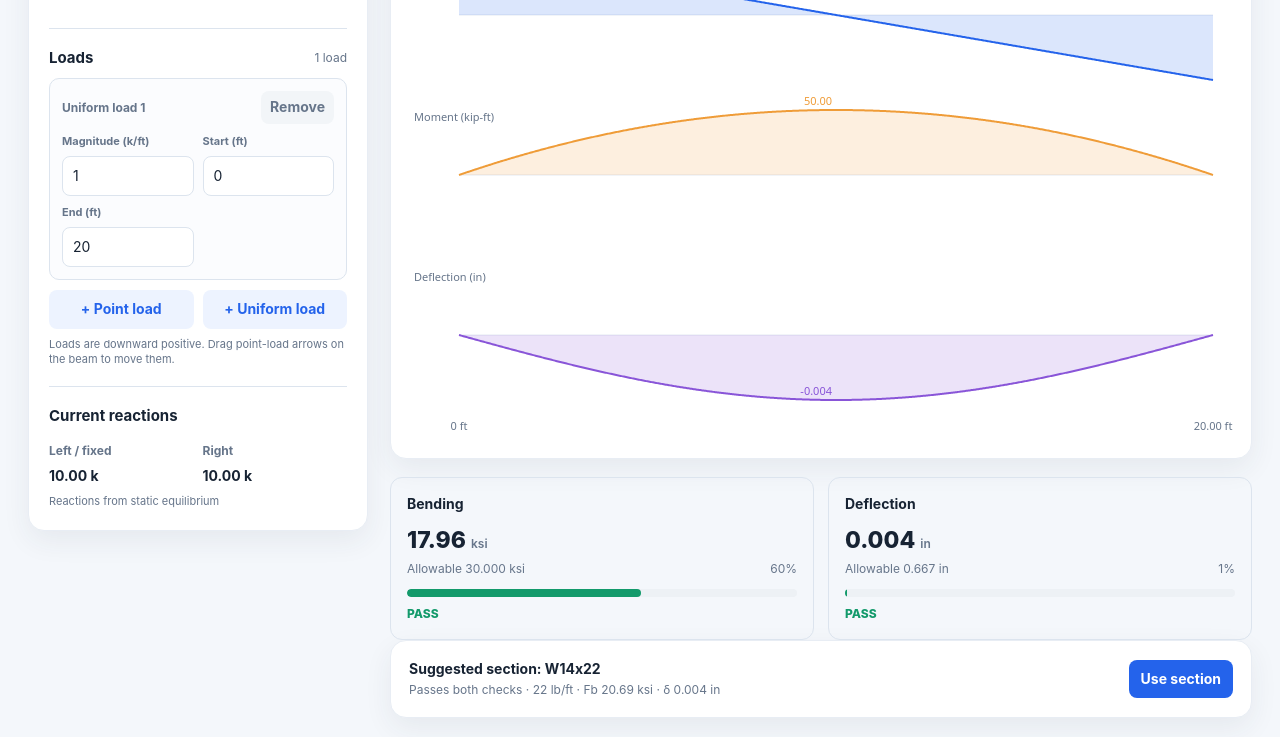
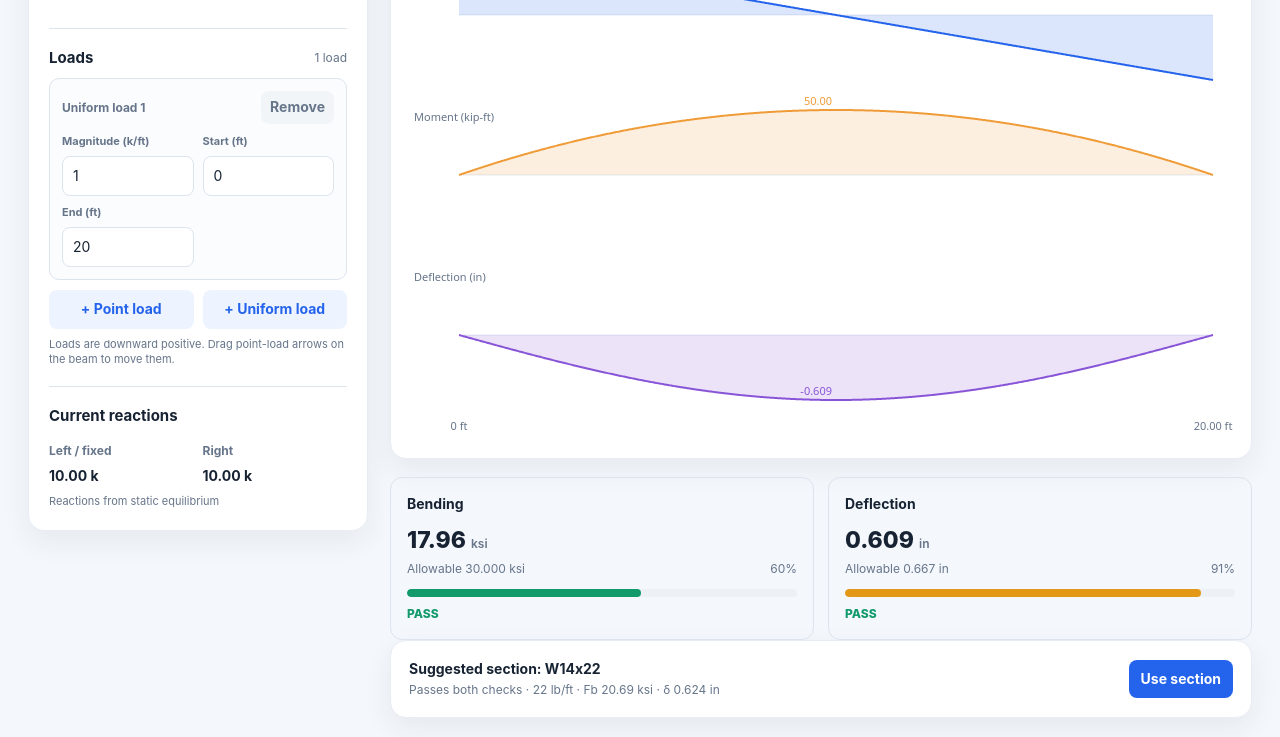
Before and after one commit to mckayc7/VSCode-Class-work, a plain HTML site: page first_app/index.html in a window 1280 px wide. Shown: the part 565-1302 px from the top of the page. Drawn offline with Linux system fonts and the light colour scheme.

Commit message:
validation rerun changes

```diff
--- a/first_app/index.html
+++ b/first_app/index.html
@@ -50,8 +50,8 @@ function loadResultant(span,loads){let total=0,moment=0; normalizedLoads(span,lo
 function calculateReactions(span,loads,support){let geometry=beamGeometry(),length=support==='overhang'?geometry.totalLength:span,r=loadResultant(length,loads);if(support==='cantilever')return{left:r.total,right:0,fixedMoment:-r.moment};if(support==='overhang')return{left:(r.total*geometry.supportSpacing-r.moment)/geometry.supportSpacing,right:r.moment/geometry.supportSpacing,fixedMoment:0};return{left:(r.total*span-r.moment)/span,right:r.moment/span,fixedMoment:0}}
 function shearAt(x,span,loads,reactions){let v=reactions.left;normalizedLoads(beamGeometry().totalLength,loads).forEach(l=>{if(l.type==='point'){if(x>=l.p)v-=l.P}else if(x>l.start){v-=l.w*(Math.min(x,l.end)-l.start)} });if(state.support==='overhang'&&x>=beamGeometry().supportSpacing)v+=reactions.right;return v}
 function momentAt(x,span,loads,reactions,support){let length=support==='overhang'?beamGeometry().totalLength:span;if(support==='cantilever'){let m=0;normalizedLoads(length,loads).forEach(l=>{if(l.type==='point'&&x<=l.p)m-=l.P*(l.p-x);if(l.type==='uniform'){let a=Math.max(x,l.start),b=l.end;if(b>a)m-=l.w*(b-a)*((a+b)/2-x)}});return m}let m=reactions.left*x;if(support==='overhang'&&x>=beamGeometry().supportSpacing)m+=reactions.right*(x-beamGeometry().supportSpacing);normalizedLoads(length,loads).forEach(l=>{if(l.type==='point'&&x>=l.p)m-=l.P*(x-l.p);if(l.type==='uniform'&&x>l.start){let b=Math.min(x,l.end);if(b>l.start){let q=l.w*(b-l.start);m-=q*(x-(l.start+b)/2)}}});return m}
-function makeAnalysis(span,loads,section,support){let geometry=beamGeometry(),length=geometry.totalLength,breaks=[0,length];normalizedLoads(length,loads).forEach(l=>{breaks.push(l.type==='point'?l.p:l.start,l.type==='point'?l.p:l.end)});if(support==='overhang')breaks.push(geometry.supportSpacing);let step=Math.max(.025,length/700);for(let x=0;x<=length;x+=step)breaks.push(x);breaks=[...new Set(breaks.map(x=>Number(clamp(x,0,length).toFixed(5))))].sort((a,b)=>a-b);let reactions=calculateReactions(span,loads,support), points=breaks.map(x=>({x,V:shearAt(x,span,loads,reactions),M:momentAt(x,span,loads,reactions,support)}));let EI=section.E*section.Ix, y=0, slope=0;points[0].y=0;for(let i=1;i<points.length;i++){let dx=points[i].x-points[i-1].x;let oldSlope=slope;let k0=points[i-1].M*12/EI,k1=points[i].M*12/EI;slope+=((k0+k1)/2)*dx;y+=oldSlope*dx+((2*k0+k1)/6)*dx*dx;points[i].y=y}let boundary=support==='overhang'?geometry.supportSpacing:length;if(support==='simple'||support==='overhang'){let correction=points.find(p=>p.x===boundary).y/boundary;points.forEach(p=>{p.y-=correction*p.x})}let maxM=points.reduce((a,p)=>Math.abs(p.M)>Math.abs(a.M)?p:a,points[0]),maxY=points.reduce((a,p)=>Math.abs(p.y)>Math.abs(a.y)?p:a,points[0]),maxV=points.reduce((a,p)=>Math.abs(p.V)>Math.abs(a.V)?p:a,points[0]);return{points,reactions,maxM,maxY,maxV}}
-function evaluateSection(span,loads,support,section,limit){let a=makeAnalysis(span,loads,section,support),stress=Math.abs(a.maxM.M)*12/section.Sx,allow=span*12/limit;return{...a,stress,allow,bendPass:stress<=section.Fb,deflectPass:Math.abs(a.maxY.y)<=allow,pass:stress<=section.Fb&&Math.abs(a.maxY.y)<=allow}}
+function makeAnalysis(span,loads,section,support){let geometry=beamGeometry(),length=geometry.totalLength,breaks=[0,length];normalizedLoads(length,loads).forEach(l=>{breaks.push(l.type==='point'?l.p:l.start,l.type==='point'?l.p:l.end)});if(support==='overhang')breaks.push(geometry.supportSpacing);let step=Math.max(.025,length/700);for(let x=0;x<=length;x+=step)breaks.push(x);breaks=[...new Set(breaks.map(x=>Number(clamp(x,0,length).toFixed(5))))].sort((a,b)=>a-b);let reactions=calculateReactions(span,loads,support), points=breaks.map(x=>({x,V:shearAt(x,span,loads,reactions),M:momentAt(x,span,loads,reactions,support)}));let EI=section.E*section.Ix, y=0, slope=0;points[0].y=0;for(let i=1;i<points.length;i++){let dx=(points[i].x-points[i-1].x)*12,oldSlope=slope,k0=points[i-1].M*12/EI,k1=points[i].M*12/EI;slope+=((k0+k1)/2)*dx;y+=oldSlope*dx+((2*k0+k1)/6)*dx*dx;points[i].y=y}let boundary=support==='overhang'?geometry.supportSpacing:length;if(support==='simple'||support==='overhang'){let correction=points.find(p=>p.x===boundary).y/boundary;points.forEach(p=>{p.y-=correction*p.x})}let maxM=points.reduce((a,p)=>Math.abs(p.M)>Math.abs(a.M)?p:a,points[0]),maxY=points.reduce((a,p)=>Math.abs(p.y)>Math.abs(a.y)?p:a,points[0]),maxV=points.reduce((a,p)=>Math.abs(p.V)>Math.abs(a.V)?p:a,points[0]);return{points,reactions,maxM,maxY,maxV}}
+function evaluateSection(span,loads,support,section,limit){let a=makeAnalysis(span,loads,section,support),stress=Math.abs(a.maxM.M)*12/section.Sx,allow=beamGeometry().totalLength*12/limit;return{...a,stress,allow,bendPass:stress<=section.Fb,deflectPass:Math.abs(a.maxY.y)<=allow,pass:stress<=section.Fb&&Math.abs(a.maxY.y)<=allow}}
 function chooseRecommendation(span,loads,support,material,limit){let candidates=MATERIALS[material].sections.map(s=>({name:s[0],Ix:s[1],Sx:s[2],weight:s[3],E:MATERIALS[material].E,Fb:MATERIALS[material].Fb})).map(s=>({section:s,result:evaluateSection(span,loads,support,s,limit)}));let pass=candidates.filter(c=>c.result.pass);if(material==='steel')pass.sort((a,b)=>(a.section.weight-b.section.weight)||(b.section.Ix-a.section.Ix));return pass[0]||null}
 /* ---------- Rendering and interaction ---------- */
 const $=id=>document.getElementById(id), beamCanvas=$('beamCanvas'),chartCanvas=$('chartCanvas'),bctx=beamCanvas.getContext('2d'),cctx=chartCanvas.getContext('2d');let currentAnalysis,dragPoint=null,hoverX=null;
```
Also changed, not shown: 1 other file.
